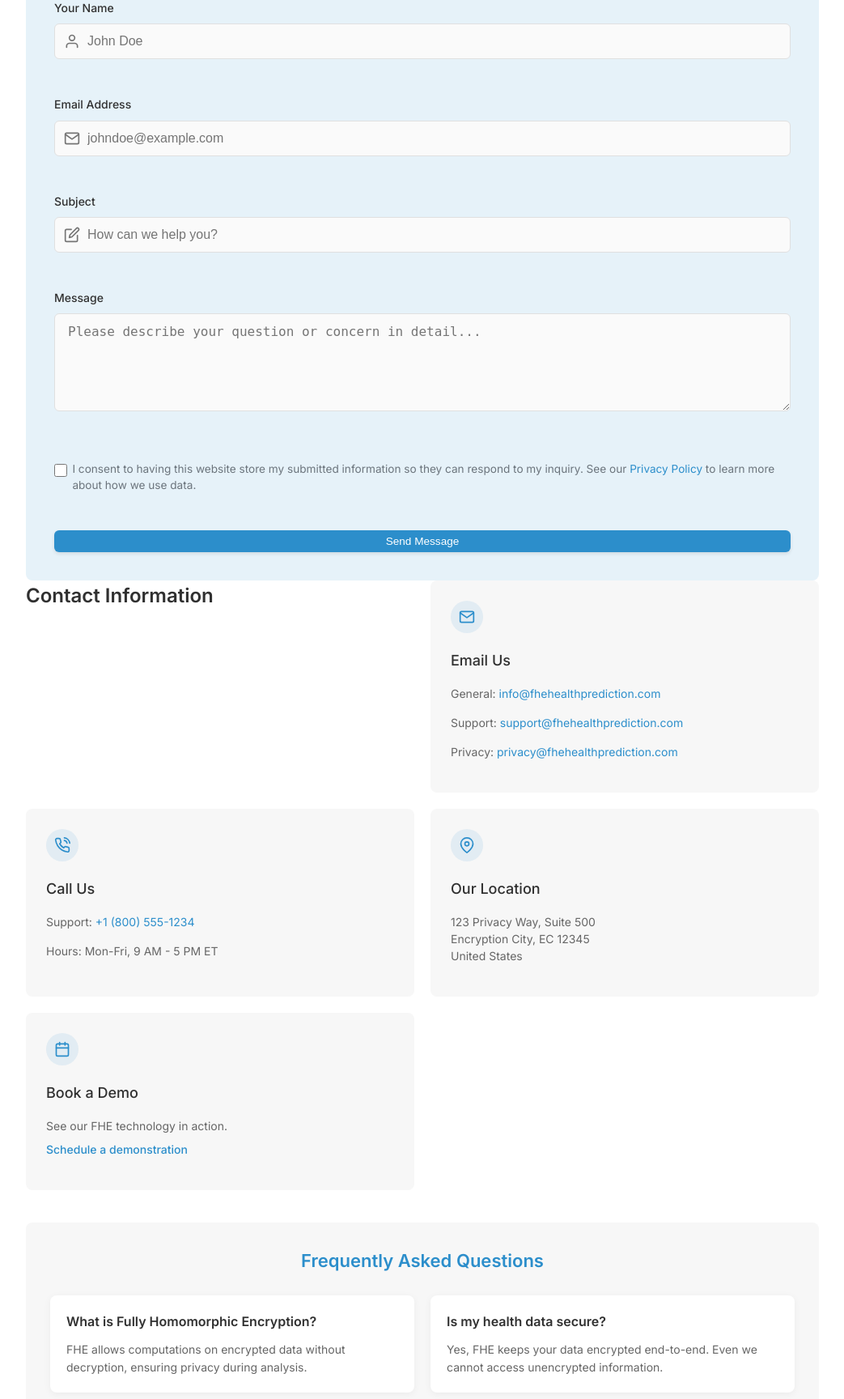
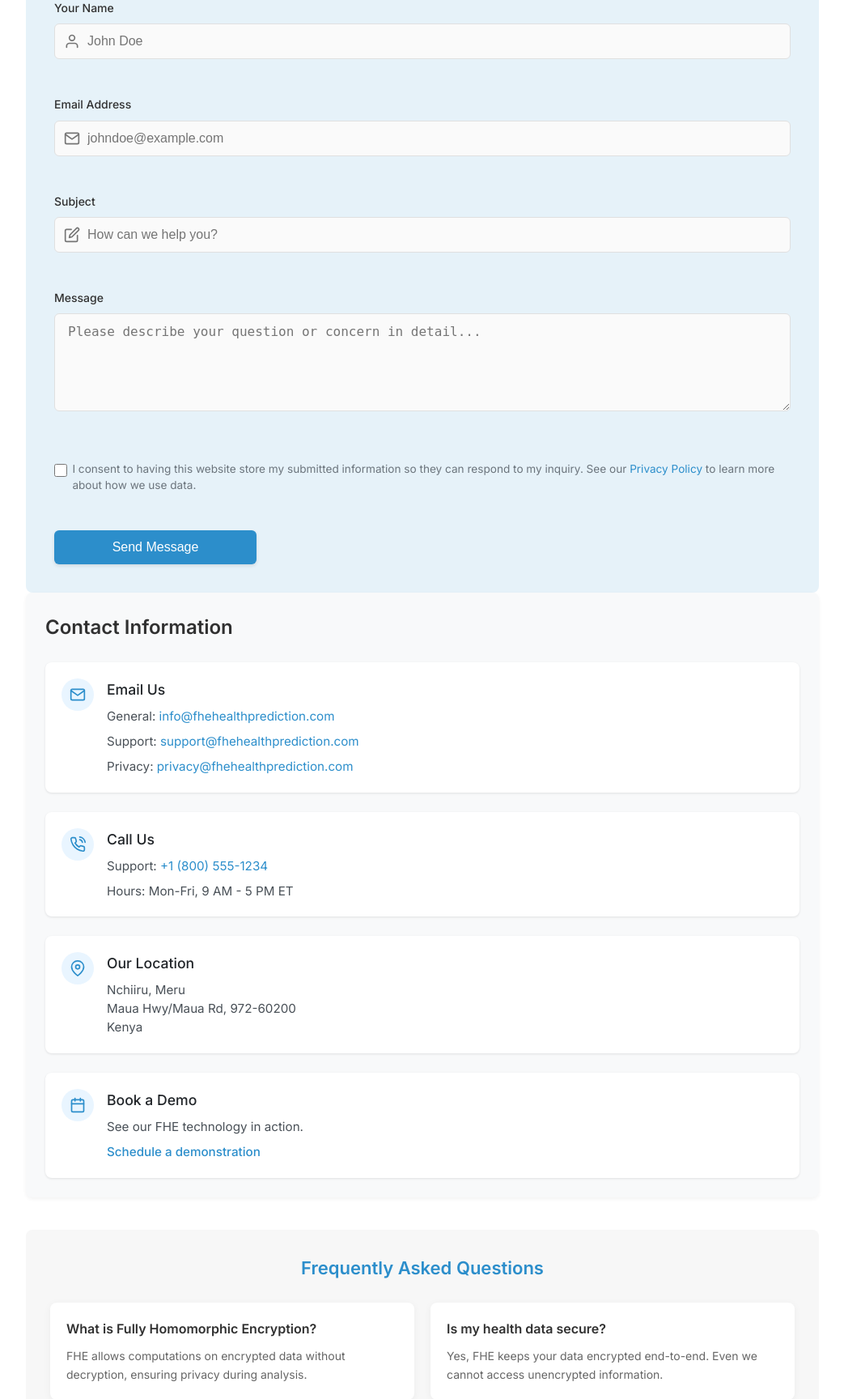
Before and after one commit to indeqs/encrypted_health_prediction_flask_auth, a Flask app: page /contact in a window 1280 px wide. Shown: the part 448-2176 px from the top of the page at 81% size, without its empty margins (118-1161 px from the left). Run offline with Flask 3, Linux system fonts and the light colour scheme; parts of the project's set-up code (start-up, migrations or seed data) failed here and were passed over.

Commit message:
final changes

```diff
--- a/static/css/contact_styles.css
+++ b/static/css/contact_styles.css
@@ -24,13 +24,23 @@
     flex: 1;
 }
 
-/* Reduced Send Message Button Size */
+/* Improved Send Message Button */
 .contact-form .btn-primary {
-    padding: 0.4rem 0.8rem;
-    /* Further reduced padding */
-    font-size: 0.85rem;
-    /* Further reduced font size */
+    padding: 0.75rem 1.5rem;
+    /* Increased padding for better height */
+    font-size: 1rem;
+    /* Restored font size */
     font-weight: 500;
+    width: auto;
+    /* Button will size to content */
+    display: inline-block;
+    /* Prevents full-width stretching */
+    min-width: 150px;
+    /* Gives button a reasonable minimum width */
+    max-width: 250px;
+    /* Limits maximum width */
+    text-align: center;
+    /* Center text in button */
 }
 
 /* Login/Signup Button Fixes */
@@ -59,6 +69,66 @@
     text-decoration: none !important;
 }
 
+/* Improved Contact Information Cards */
+.contact-info-card {
+    display: flex;
+    flex-direction: column;
+    gap: 1.5rem;
+    padding: 1.5rem;
+    background-color: #f8f9fa;
+    border-radius: 0.5rem;
+    box-shadow: 0 2px 5px rgba(0, 0, 0, 0.05);
+}
+
+.contact-section {
+    display: flex;
+    align-items: flex-start;
+    gap: 1rem;
+    padding: 1.25rem;
+    background-color: white;
+    border-radius: 0.5rem;
+    box-shadow: 0 1px 3px rgba(0, 0, 0, 0.1);
+    transition: transform 0.2s, box-shadow 0.2s;
+}
+
+.contact-section:hover {
+    transform: translateY(-2px);
+    box-shadow: 0 3px 6px rgba(0, 0, 0, 0.15);
+}
+
+.contact-icon {
+    display: flex;
+    align-items: center;
+    justify-content: center;
+    width: 40px;
+    height: 40px;
+    background-color: #e9f5ff;
+    border-radius: 50%;
+    color: #0d6efd;
+    flex-shrink: 0;
+}
+
+.contact-details {
+    flex: 1;
+}
+
+.contact-details h3 {
+    margin-top: 0;
+    margin-bottom: 0.5rem;
+    font-size: 1.1rem;
+    color: #212529;
+}
+
+.contact-details p {
+    margin-bottom: 0.5rem;
+    font-size: 0.95rem;
+    color: #495057;
+}
+
+.contact-details p:last-child {
+    margin-bottom: 0;
+}
+
 /* Responsive adjustments for nav buttons */
 @media (max-width: 768px) {
     .nav-buttons {
@@ -73,4 +143,15 @@
         flex-grow: 0;
         /* Don't allow buttons to grow */
     }
+
+    /* Mobile optimization for contact sections */
+    .contact-section {
+        padding: 1rem;
+    }
+
+    /* Keep button responsive on mobile */
+    .contact-form .btn-primary {
+        width: 100%;
+        max-width: none;
+    }
 }
--- a/templates/contact.html
+++ b/templates/contact.html
@@ -124,7 +124,7 @@
                 </div>
                 <div class="contact-details">
                     <h3>Our Location</h3>
-                    <p>123 Privacy Way, Suite 500<br>Encryption City, EC 12345<br>United States</p>
+                    <p>Nchiiru, Meru<br>Maua Hwy/Maua Rd, 972-60200<br>Kenya</p>
                 </div>
             </div>
 
--- a/templates/index.html
+++ b/templates/index.html
@@ -157,7 +157,8 @@
             <p>Join thousands of health-conscious individuals who trust our privacy-first approach.</p>
             <div class="cta-buttons">
                 <a href="{{ url_for('signup') }}" class="btn-primary"
-                    style="padding: 12px 20px; min-width: 150px; display: inline-block;">Create Free Account</a>
+                    style="padding: 12px 20px; min-width: 150px; display: inline-block; text-decoration: none;">Create
+                    Free Account</a>
                 <a href="{{ url_for('login') }}" class="btn-secondary"
                     style="padding: 12px 20px; min-width: 150px; display: inline-block;">Log In</a>
             </div>
--- a/templates/policy.html
+++ b/templates/policy.html
@@ -180,12 +180,11 @@
                 at:</p>
             <div class="contact-info">
                 <p>Email: privacy@fhehealthprediction.com</p>
-                <p>Address: 123 Privacy Way, Suite 500, Encryption City, EC 12345</p>
+                <p>Address: Nchiru Market, Maua Hwy/Maua Rd, 972-60200, Meru</p>
                 <p>Or visit our <a href="{{ url_for('contact') }}">Contact Page</a></p>
             </div>
         </div>
     </div>
 </div>
 
-{% include "includes/footer.html" %}
 {% endblock %}
--- a/templates/signup.html
+++ b/templates/signup.html
@@ -112,7 +112,8 @@
 
             <div class="form-group terms-checkbox">
                 <input type="checkbox" id="terms" name="terms" required>
-                <label for="terms">I agree to the <a href="#">Terms of Service</a> and <a href="#">Privacy
+                <label for="terms">I agree to the <a href="{{url_for('terms_of_service')}}">Terms of Service</a> and <a
+                        href="{{url_for('privacy_policy')}}">Privacy
                         Policy</a></label>
             </div>
 
--- a/templates/tos.html
+++ b/templates/tos.html
@@ -150,7 +150,7 @@
             <p>If you have any questions about these Terms, please contact us at:</p>
             <div class="contact-info">
                 <p>Email: legal@fhehealthprediction.com</p>
-                <p>Address: 123 Privacy Way, Suite 500, Encryption City, EC 12345</p>
+                <p>Address: Nchiru Market, Maua Hwy/Maua Rd, 972-60200, Meru</p>
             </div>
         </div>
     </div>
```
Also changed, not shown: static/css/verify.css (+10 -0 lines).
